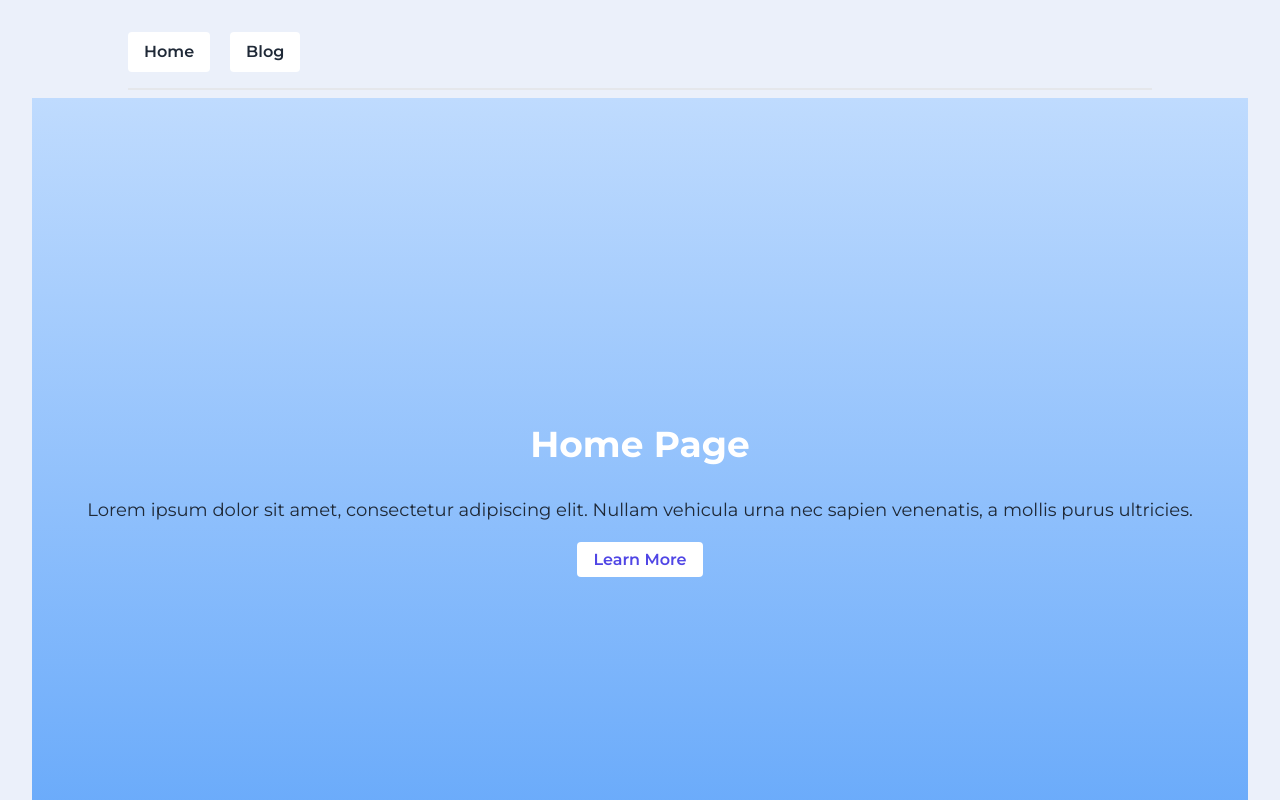
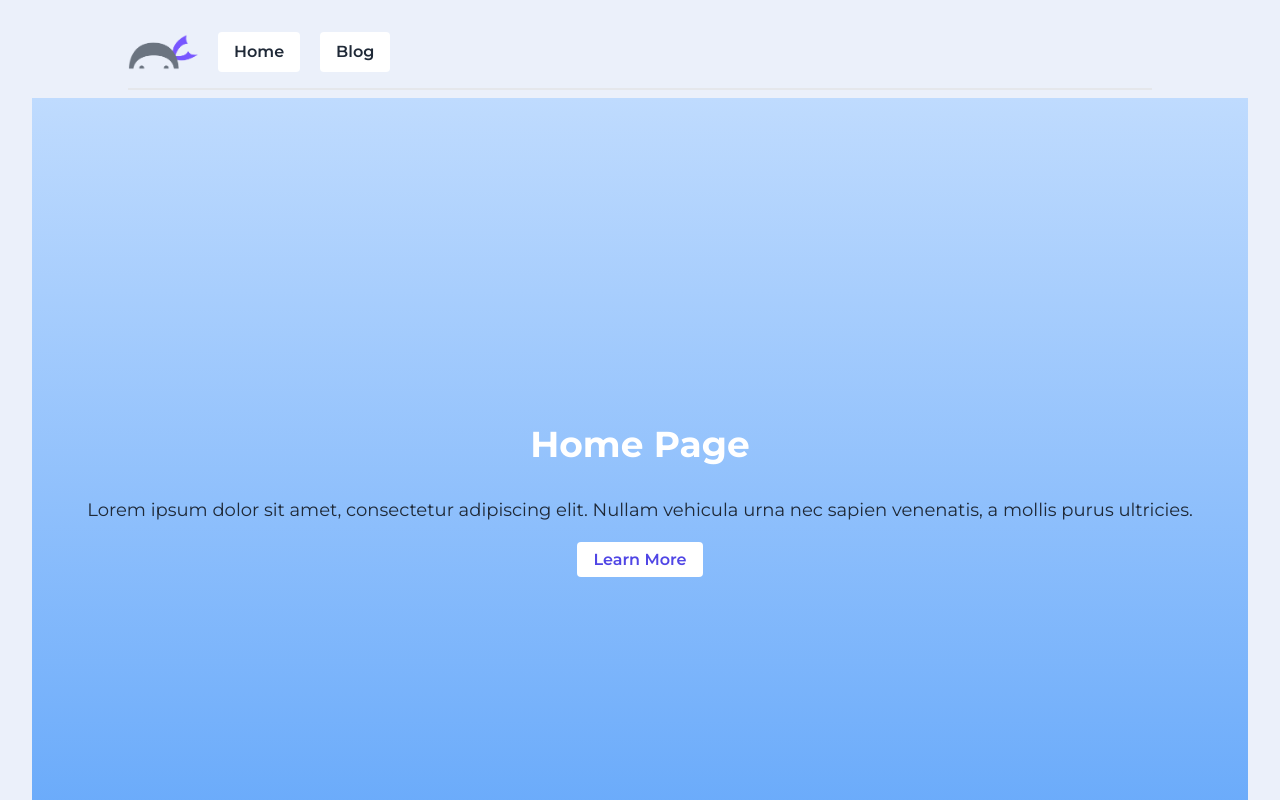
Before and after one commit to StanislavDitsan/Test.next.js, a Next.js app: page / in a window 1280 px wide. Shown: the top 800 px of the page. Built offline with nearby package versions, Linux system fonts and the light colour scheme.

Commit message:
Added custom logo image to navbar

```diff
--- a/src/app/components/navbar.jsx
+++ b/src/app/components/navbar.jsx
@@ -1,9 +1,18 @@
 import React from 'react'
 import Link from "next/link";
+import Logo from './dojo-logo.png';
+import Image from 'next/image';
 
 export default function Navbar() {
     return (
         <nav>
+            <Image
+                src={Logo}
+                alt='logo'
+                width={70}
+                quality={100}
+                placeholder="blur"
+            />
             <Link className="bg-white text-gray-800 font-semibold py-2 px-4 rounded hover:bg-gray-200 transition duration-300" href="/">Home</Link>
             <Link className="bg-white text-gray-800 font-semibold py-2 px-4 rounded hover:bg-gray-200 transition duration-300" href="/blog">Blog</Link>
         </nav>
```
Also changed, not shown: src/app/components/dojo-logo.png (added).
